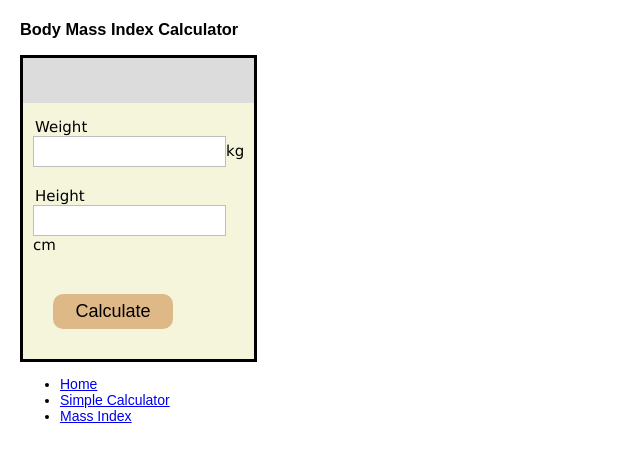
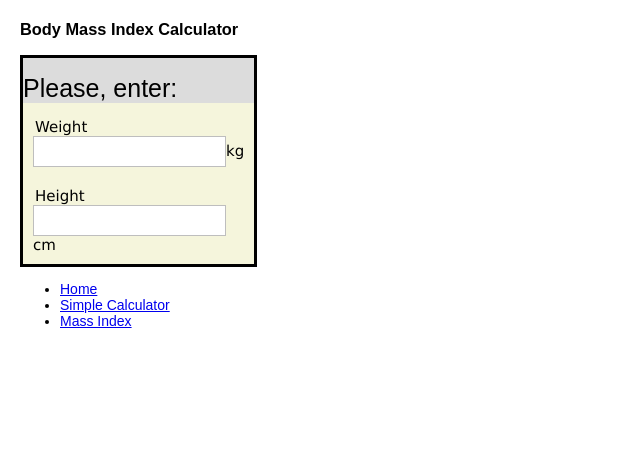
Before and after one commit to sofiiaabdu/react.calculator, a React (Create React App) app: page /mass in a window 1280 px wide. Shown: the top 462 px of the page, without its empty margins (0-640 px from the left). Built offline with nearby package versions, Linux system fonts and the light colour scheme.

Commit message:
Refactored the code due to React JS logic.

```diff
--- a/src/Form.js
+++ b/src/Form.js
@@ -3,15 +3,16 @@ import Display from "./Display";
 
 class Form extends React.Component {
     render() {
-        const event = this.props.event;
         const data = this.props.data;
         const weight = this.props.weight;
         const height = this.props.height;
         const heightEvent = this.props.heightEvent;
         const weightEvent = this.props.weightEvent;
 
+
+
         return (
-            <form onSubmit={event} >
+            <form onSubmit={(e) => {data; e.preventDefault()}}>
             <Display data={data} />
         <div className="form-group">
             <legend>Weight</legend>
@@ -33,7 +34,6 @@ class Form extends React.Component {
         </div>
         </div>
         <div>
-            <button className="mass">Calculate</button>
         </div>
         </form>
         )
--- a/src/MassIndex.js
+++ b/src/MassIndex.js
@@ -7,12 +7,10 @@ class MassIndex extends React.Component {
         this.state = {
             height: '',
             weight: '',
-            result: "",
         };
 
         this.handleHeight = this.handleHeight.bind(this);
         this.handleWeight = this.handleWeight.bind(this);
-        this.handleResult = this.handleResult.bind(this);
         this.calculateIndex = this.calculateIndex.bind(this);
     }
 
@@ -36,7 +34,7 @@ class MassIndex extends React.Component {
         } else if (index > 30) {
             temp = 'Overweight';
         } else {
-            temp = "Invalid data";
+            temp = "Please, enter: ";
         }
         return temp;
     }
@@ -53,21 +51,16 @@ class MassIndex extends React.Component {
         });
     }
 
-    handleResult = ()  => {
+    render() {
         const index = this.calculateIndex();
-        let result = this.getResults(index);
-        this.setState({
-            result: result
-        });
-    }
+        const result = this.getResults(index);
 
-    render() {
         return (
             <div className="board">
                 <h3>Body Mass Index Calculator</h3>
                 <div className="row">
                     <div className="col-sm-6">
-                        <Form data={this.state.result} event={this.handleResult}
+                        <Form data={result}
                               weigth={this.state.weight} height={this.state.height}
                               weightEvent={this.handleWeight} heightEvent={this.handleHeight}
                         />
@@ -76,7 +69,6 @@ class MassIndex extends React.Component {
             </div>
         );
     }
-
 }
 
 export default MassIndex;
```
